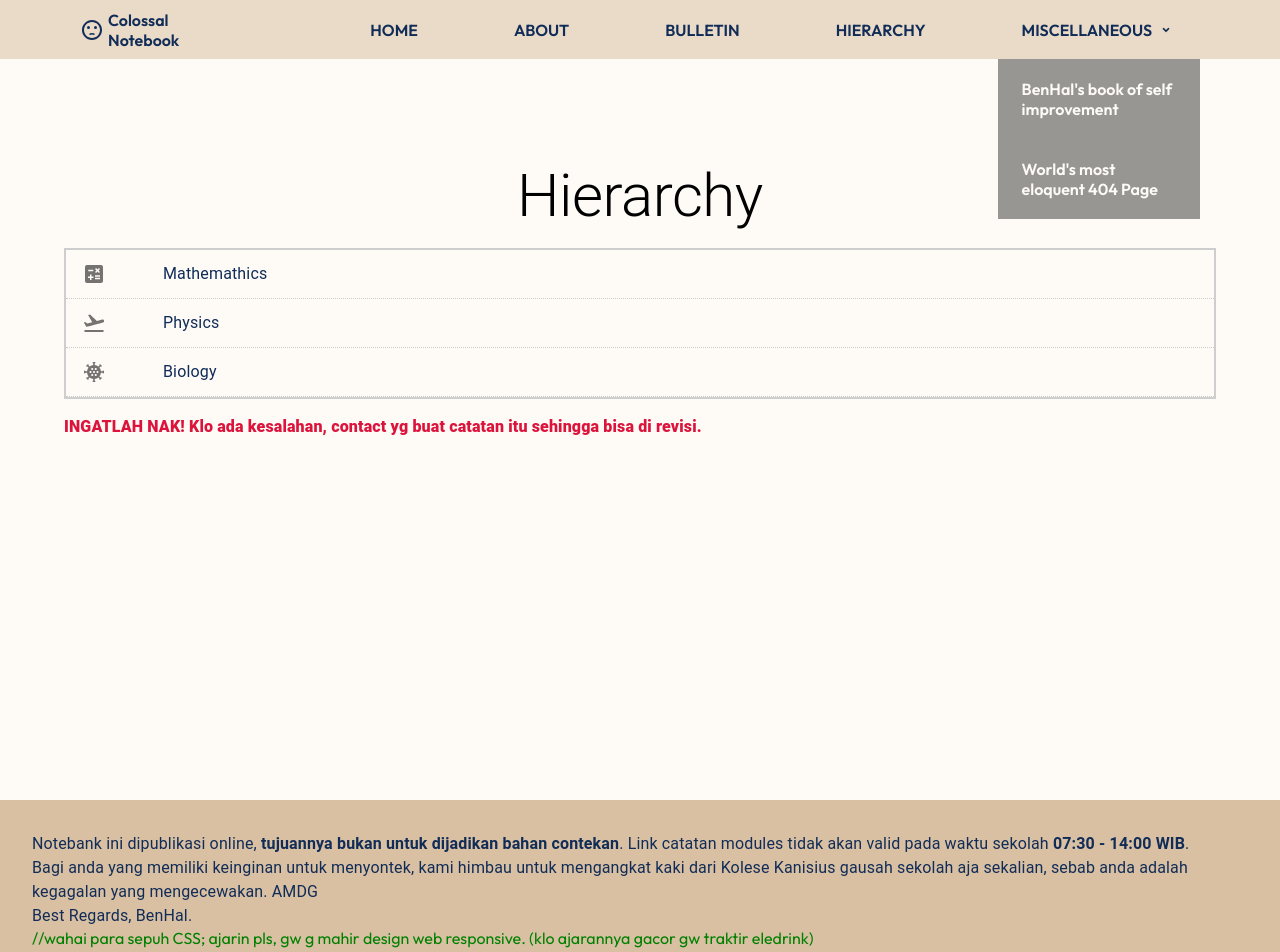
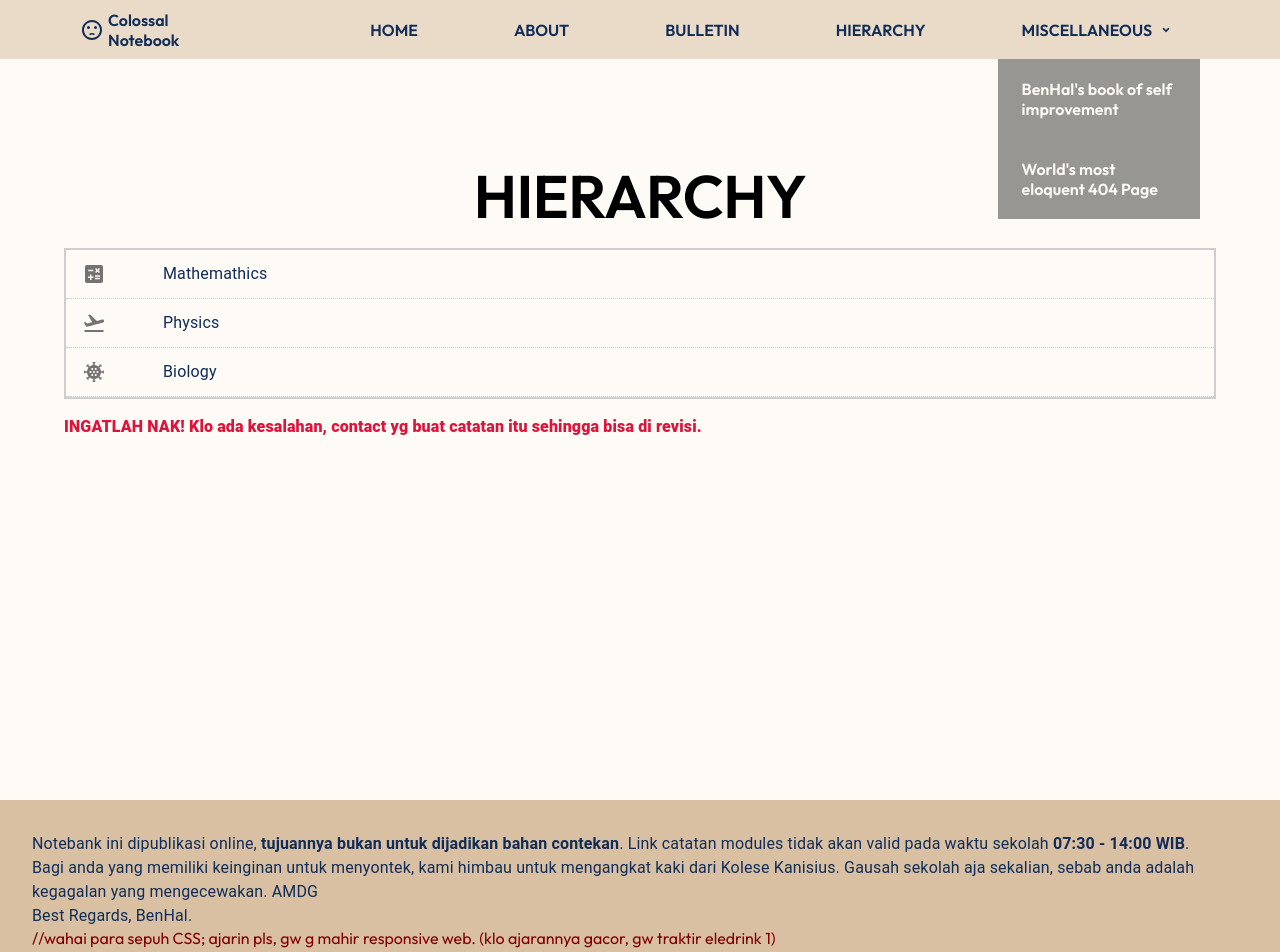
Before and after one commit to Benedict02/caniarc, a React (Vite) app: page /ColossalNotebook/hierarchy in a window 1280 px wide. Shown: the top 952 px of the page. Built offline with nearby package versions, Linux system fonts and the light colour scheme.

Commit message:
improvements

```diff
--- a/src/components/Footer.jsx
+++ b/src/components/Footer.jsx
@@ -7,7 +7,7 @@ const Footer = () => {
         sx={{
           display: "grid",
           background: "var(--third-color)",
-          position: "block",
+          position: "relative",
           color: "var(--dark-color)",
           padding: "2em",
         }}
@@ -21,16 +21,16 @@ const Footer = () => {
           </Typography>
           <Typography>
             Bagi anda yang memiliki keinginan untuk menyontek, kami himbau untuk
-            mengangkat kaki dari Kolese Kanisius gausah sekolah aja sekalian,
+            mengangkat kaki dari Kolese Kanisius. Gausah sekolah aja sekalian,
             sebab anda adalah kegagalan yang mengecewakan. AMDG
           </Typography>
         </Stack>
         <Stack>
           <Typography>Best Regards, BenHal.</Typography>
         </Stack>
-        <Stack sx={{ color: "green" }}>
-          //wahai para sepuh CSS; ajarin pls, gw g mahir design web responsive.
-          (klo ajarannya gacor gw traktir eledrink)
+        <Stack sx={{ color: "maroon" }}>
+          //wahai para sepuh CSS; ajarin pls, gw g mahir responsive web. (klo
+          ajarannya gacor, gw traktir eledrink 1)
         </Stack>
       </Stack>
     </>
--- a/src/main.jsx
+++ b/src/main.jsx
@@ -5,7 +5,6 @@ import "./index.css";
 
 import Home from "./pages/Home";
 import About from "./pages/About";
-import Contact from "./pages/Contact";
 import NoPage from "./pages/NoPage";
 import Hierarchy from "./pages/Hierarchy";
 import Bulletin from "./pages/Bulletin.jsx";
@@ -19,7 +18,7 @@ const router = createBrowserRouter([
     children: [
       { path: "/ColossalNotebook/", element: <Home /> },
       { path: "/ColossalNotebook/about", element: <About /> },
-      { path: "/ColossalNotebook/contact", element: <Contact /> },
+      { path: "/ColossalNotebook/bulletin", element: <Bulletin /> },
       { path: "/ColossalNotebook/hierarchy", element: <Hierarchy /> },
       { path: "/ColossalNotebook/*", element: <NoPage /> },
     ],
--- a/src/pages/About.jsx
+++ b/src/pages/About.jsx
@@ -8,7 +8,6 @@ import {
   Collapse,
 } from "@mui/material";
 import DeveloperBoardIcon from "@mui/icons-material/DeveloperBoard";
-import CoronavirusIcon from "@mui/icons-material/Coronavirus";
 import HelpIcon from "@mui/icons-material/Help";
 import { useState } from "react";
 import HieGene from "../components/HieGene";
@@ -18,7 +17,6 @@ import HieGene from "../components/HieGene";
 const About = () => {
   const [openChips, setOpenChips] = useState(false);
   const [openPhysics, setOpenPhysics] = useState(false);
-  const [openBiology, setOpenBiology] = useState(false);
 
   const handleClickChips = () => {
     if (openPhysics == true && openChips == false) {
@@ -48,6 +46,9 @@ const About = () => {
               sx={{
                 display: "flex",
                 justifyContent: "center",
+                fontFamily: "Outfit",
+                textTransform: "uppercase",
+                fontWeight: "600",
               }}
             >
               About
--- a/src/pages/Bulletin.jsx
+++ b/src/pages/Bulletin.jsx
@@ -1,7 +1,28 @@
-import { Typography } from "@mui/material";
+import { Typography, Stack } from "@mui/material";
 
 const Bulletin = () => {
-  <Typography>Bulletin</Typography>;
+  return (
+    <>
+      <Stack className="torso">
+        <Stack sx={{ width: "90vw", height: "60vh" }}>
+          <Stack>
+            <Typography
+              variant="h2"
+              sx={{
+                display: "flex",
+                justifyContent: "center",
+                fontFamily: "Outfit",
+                textTransform: "uppercase",
+                fontWeight: "600",
+              }}
+            >
+              Bulletin
+            </Typography>
+          </Stack>
+        </Stack>
+      </Stack>
+    </>
+  );
 };
 
 export default Bulletin;
--- a/src/pages/Contact.jsx
+++ /dev/null
@@ -1,17 +0,0 @@
-import { Stack, Container, Typography } from "@mui/material";
-
-const Contact = () => {
-  return (
-    <>
-      <Container fixed>
-        <Stack>
-          <Stack>
-            <Typography>This is the Contact</Typography>
-          </Stack>
-        </Stack>
-      </Container>
-    </>
-  );
-};
-
-export default Contact;
--- a/src/pages/Hierarchy.jsx
+++ b/src/pages/Hierarchy.jsx
@@ -64,6 +64,9 @@ const Hierarchy = () => {
               sx={{
                 display: "flex",
                 justifyContent: "center",
+                fontFamily: "Outfit",
+                textTransform: "uppercase",
+                fontWeight: "600",
               }}
             >
               Hierarchy
--- a/src/pages/NoPage.jsx
+++ b/src/pages/NoPage.jsx
@@ -1,6 +1,13 @@
 import "./NoPage.css";
 
 const NoPage = () => {
+  const quoteRand = [
+    "Live as if you were to die tomorrow. Learn as if you were to live forever. -Mahatma Ghandi",
+    "The only true wisdom is in knowing you know nothing. -Socrates",
+    "The unexamined life is not worth living. -Socrates",
+    "Children nowadays are tyrants. They contradict their parents, gobble their food, and tyrannise their teachers -Socrates",
+    "My advice to you is get married: if you find a good wife you'll be happy; if not, you'll become a philosopher. -Socrates",
+  ];
   return (
     <>
       <div className="broken">
@@ -14,13 +21,8 @@ const NoPage = () => {
                 <li>
                   Misspelled the <u>web URL</u>!
                 </li>
-                <p>Here's a quote of motivation:</p>
-                <p>
-                  "Reflect on oneself, so that truth is aquired. It may be
-                  deeply unsettling, scary, and painful. Nonetheless,{" "}
-                  <u>Only truth will foster personal growth</u>"
-                  {/* 2AM PHILOSOPHICAL ENLIGHTENMENT GOES HARD */}
-                </p>
+                <p>Here's a quote:</p>
+                <p>{quoteRand[Math.floor(Math.random() * quoteRand.length)]}</p>
               </ul>
             </div>
           </div>
```
Also changed, not shown: index.html (+9 -0 lines).
